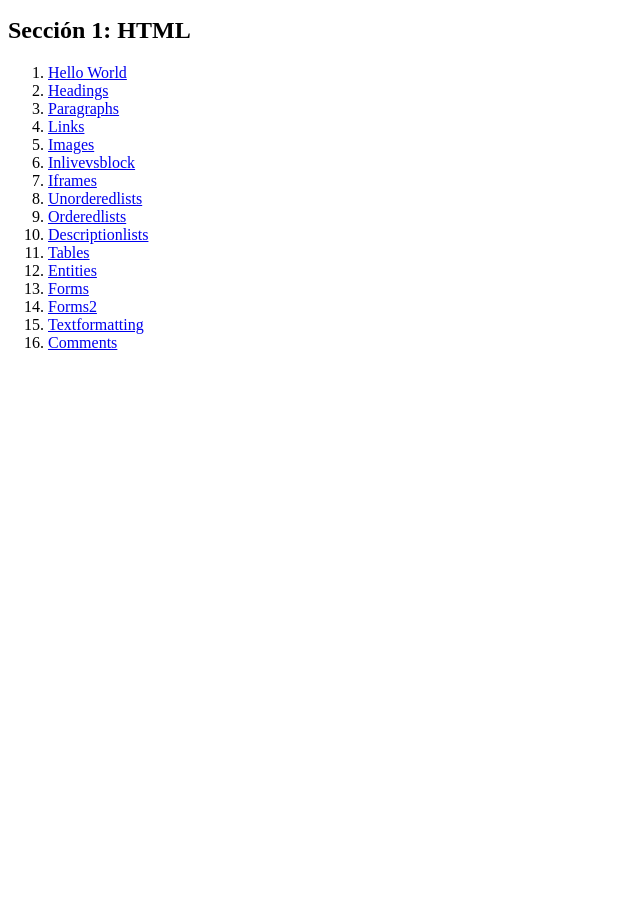
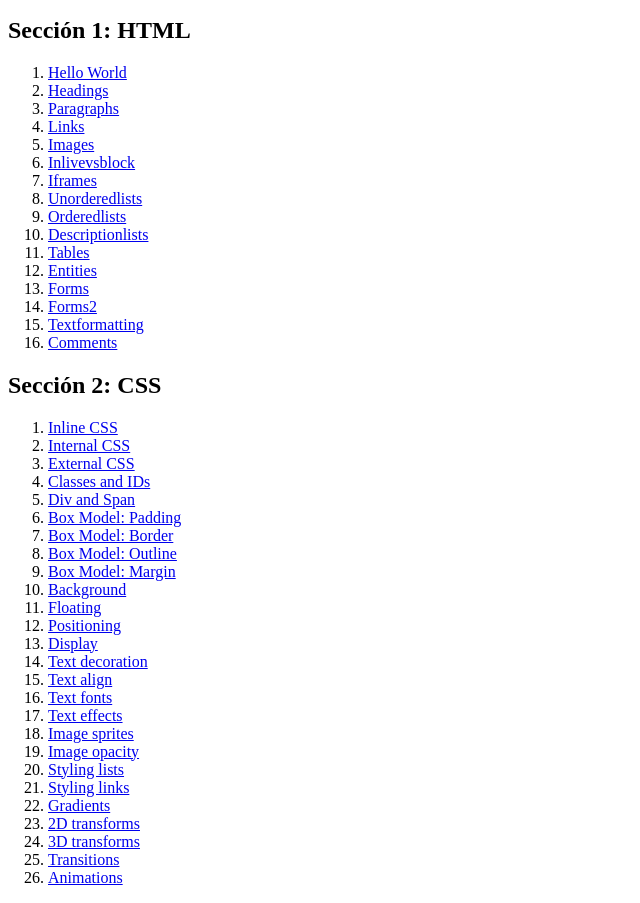
Before and after one commit to rogeliouni/curso-web, a plain HTML site: page index.html in a window 1280 px wide. Shown: the part 101-1004 px from the top of the page, without its empty margins (0-640 px from the left). Before the commit the page ends 800 px from the top, so only its background shows below. Drawn offline with Linux system fonts and the light colour scheme.

Commit message:
Indice con la seccion 2

```diff
--- a/index.html
+++ b/index.html
@@ -29,6 +29,35 @@
             <li><a href="01-html/15.textformatting.html">Textformatting</a></li>
             <li><a href="01-html/16.comments.html">Comments</a></li>
         </ol>
+                <h2>Sección 2: CSS</h2>
+        <ol>
+            <li><a href="02-css/1.inlinecss.html">Inline CSS</a></li>
+            <li><a href="02-css/2.internalcss.html">Internal CSS</a></li>
+            <li><a href="02-css/3.externalcss.html">External CSS</a></li>
+            <li><a href="02-css/4.classesids.html">Classes and IDs</a></li>
+            <li><a href="02-css/5.divspan.html">Div and Span</a></li>
+            <li><a href="02-css/6.BMpadding.html">Box Model: Padding</a></li>
+            <li><a href="02-css/7.BMborder.html">Box Model: Border</a></li>
+            <li><a href="02-css/8.BMoutline.html">Box Model: Outline</a></li>
+            <li><a href="02-css/9.BMmargin.html">Box Model: Margin</a></li>
+            <li><a href="02-css/10.background.html">Background</a></li>
+            <li><a href="02-css/11.floating.html">Floating</a></li>
+            <li><a href="02-css/12.positioning.html">Positioning</a></li>
+            <li><a href="02-css/13.display.html">Display</a></li>
+            <li><a href="02-css/14.textdecoration.html">Text decoration</a></li>
+            <li><a href="02-css/15.textalign.html">Text align</a></li>
+            <li><a href="02-css/16.textfont.html">Text fonts</a></li>
+            <li><a href="02-css/17.texteffects.html">Text effects</a></li>
+            <li><a href="02-css/18.imagesprites.html">Image sprites</a></li>
+            <li><a href="02-css/19.imageopacity.html">Image opacity</a></li>
+            <li><a href="02-css/20.lists.html">Styling lists</a></li>
+            <li><a href="02-css/21.links.html">Styling links</a></li>
+            <li><a href="02-css/22.gradients.html">Gradients</a></li>
+            <li><a href="02-css/23.2Dtransforms.html">2D transforms</a></li>
+            <li><a href="02-css/24.3Dtransforms.html">3D transforms</a></li>
+            <li><a href="02-css/25.transitions.html">Transitions</a></li>
+            <li><a href="02-css/26.animations.html">Animations</a></li>
+        </ol>
     </body>
 
 </html>
```
